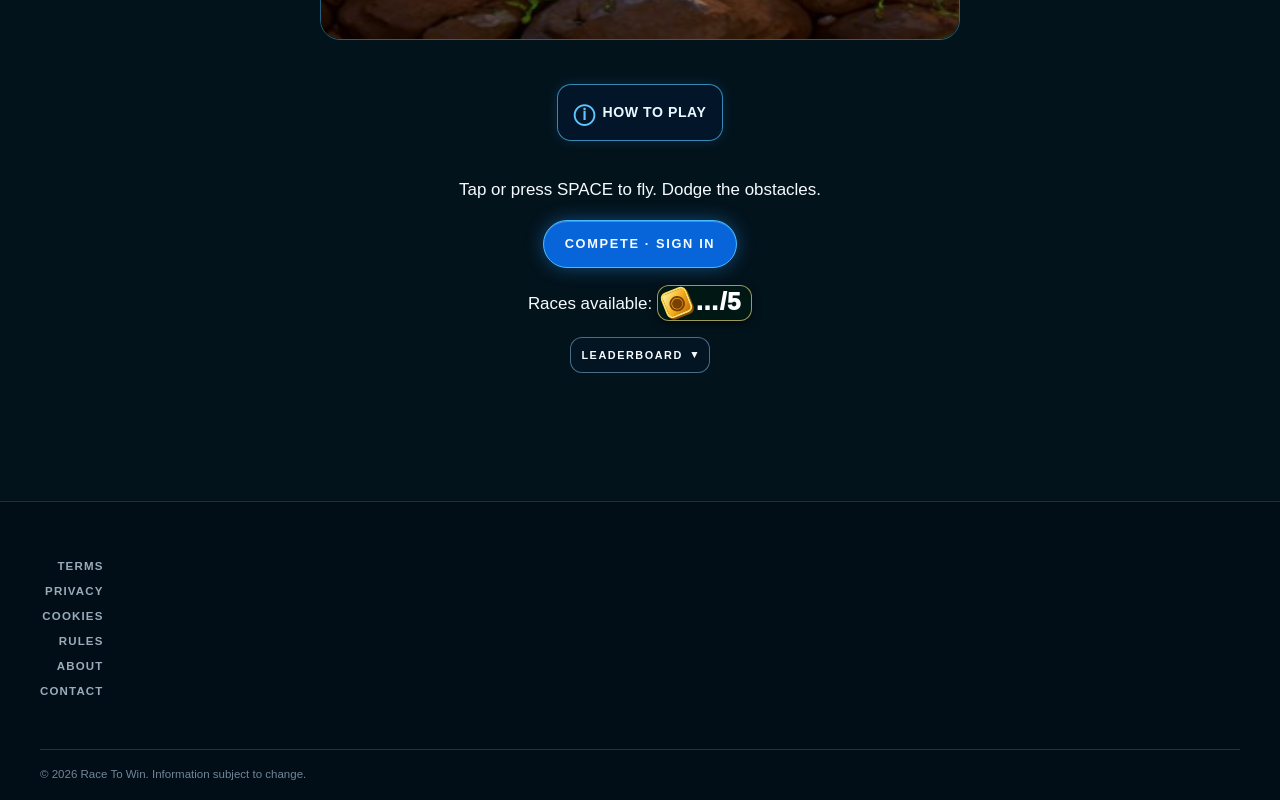
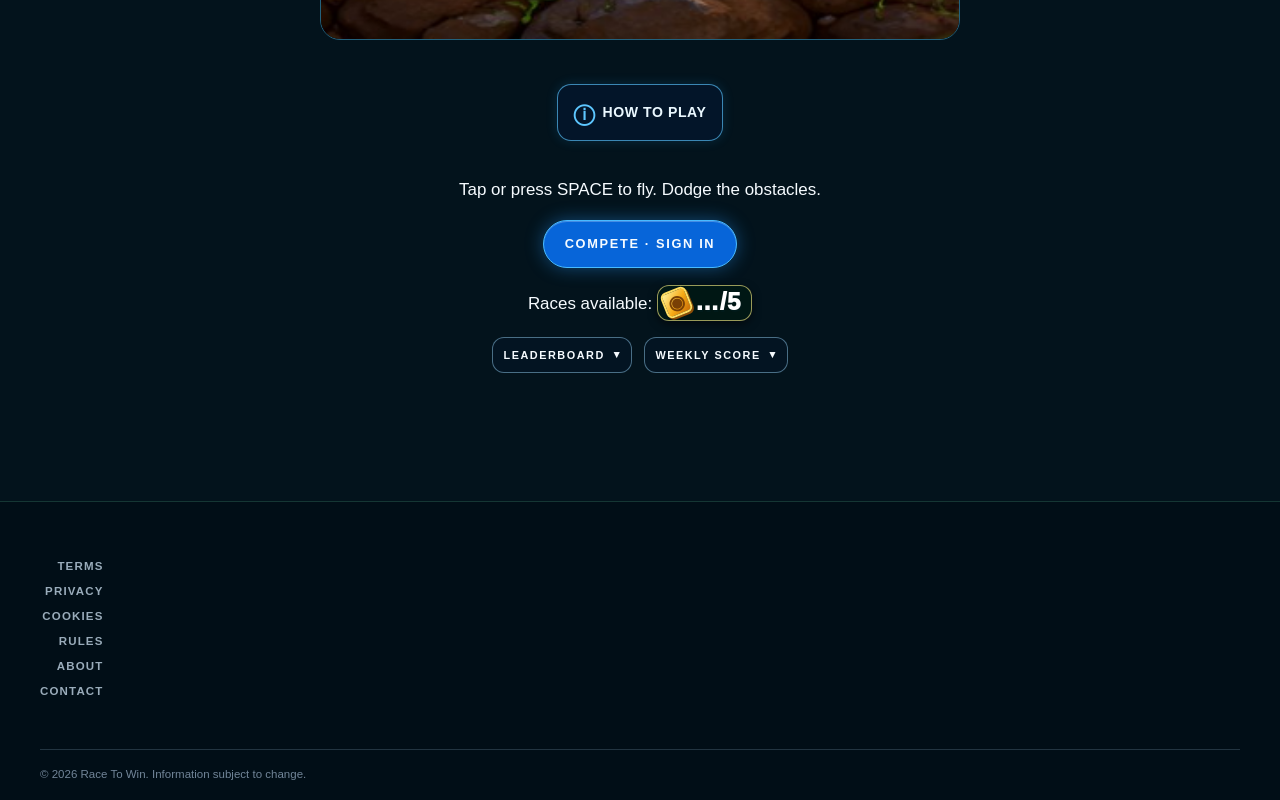
Before and after one commit to dkny-ops/race2win.app, a Next.js app: page /games/flappy-race in a window 1280 px wide. Shown: the part 1118-1918 px from the top of the page. Built offline with nearby package versions, Linux system fonts and the light colour scheme; no server answers.

Commit message:
Place Weekly Score toggle beside Flappy Leaderboard

```diff
--- a/components/game/flappy-race-page.tsx
+++ b/components/game/flappy-race-page.tsx
@@ -1,4 +1,5 @@
 "use client";
+import { useState } from "react";
 import { usePlayerLanguage } from "@/lib/i18n/use-player-language";
 import { FlappyVerifiedCanvas } from "./flappy-verified-canvas";
 import { FlappyRankingTable } from "@/components/scores/flappy-ranking";
@@ -6,12 +7,19 @@ import { FlappyPersonalWeeklyScore } from "@/components/scores/flappy-personal-w
 
 export function FlappyRacePage({ authenticated }: { authenticated: boolean }) {
  const [language] = usePlayerLanguage();
+ const [leaderboardOpen, setLeaderboardOpen] = useState(false);
+ const [weeklyOpen, setWeeklyOpen] = useState(false);
  return <div className="flappy-race-page" style={{ marginTop: ".75rem" }}>
    <FlappyVerifiedCanvas language={language} authenticated={authenticated} />
-   <details className="flappy-leaderboard-toggle">
-     <summary>LEADERBOARD</summary>
-     <FlappyRankingTable language={language} />
-   </details>
-   <FlappyPersonalWeeklyScore language={language} authenticated={authenticated} />
+   <div className="flappy-score-controls">
+     <button className="flappy-score-button" type="button" aria-expanded={leaderboardOpen} aria-controls="flappy-leaderboard-panel" onClick={() => setLeaderboardOpen(!leaderboardOpen)}>LEADERBOARD</button>
+     <button className="flappy-score-button" type="button" aria-expanded={weeklyOpen} aria-controls="flappy-weekly-panel" onClick={() => setWeeklyOpen(!weeklyOpen)}>WEEKLY SCORE</button>
+   </div>
+   <div id="flappy-leaderboard-panel" hidden={!leaderboardOpen}>
+     {leaderboardOpen ? <FlappyRankingTable language={language} /> : null}
+   </div>
+   <div id="flappy-weekly-panel" hidden={!weeklyOpen}>
+     {weeklyOpen ? <FlappyPersonalWeeklyScore language={language} authenticated={authenticated} /> : null}
+   </div>
  </div>;
 }
```
Also changed, not shown: app/globals.css.
